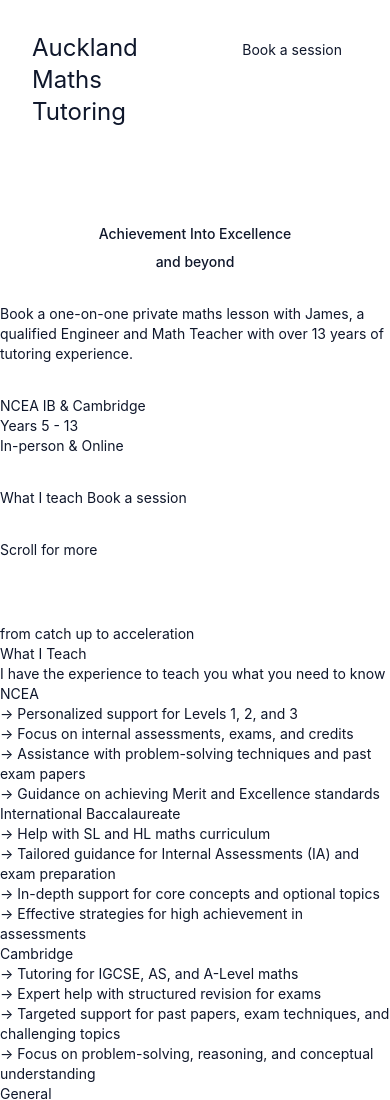
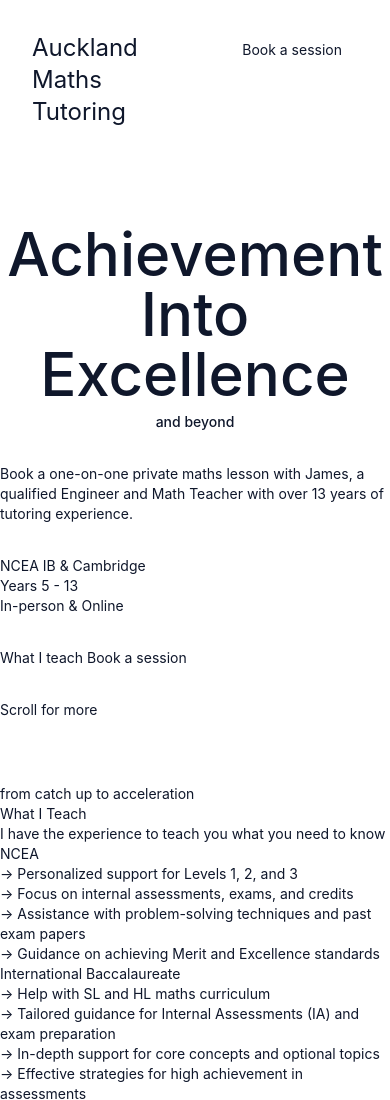
Before and after one commit to globus40000/tailwindcss-260701, a website built with Vite: page index.html in a window 390 px wide. Shown: the top 1100 px of the page. Built offline with nearby package versions, Linux system fonts and the light colour scheme.

Commit message:
style(h2): add responsive text size

```diff
--- a/index.html
+++ b/index.html
@@ -39,7 +39,9 @@
         class="flex flex-col gap-8 py-16 sm:py-20 md:py-24 max-w-250 mx-auto w-full"
       >
         <div class="text-center font-medium flex flex-col items-center gap-2">
-          <h2>Achievement Into Excellence</h2>
+          <h2 class="text-6xl sm:text-7xl md:text-8xl">
+            Achievement Into Excellence
+          </h2>
           <h4>and beyond</h4>
         </div>
         <p>
```
